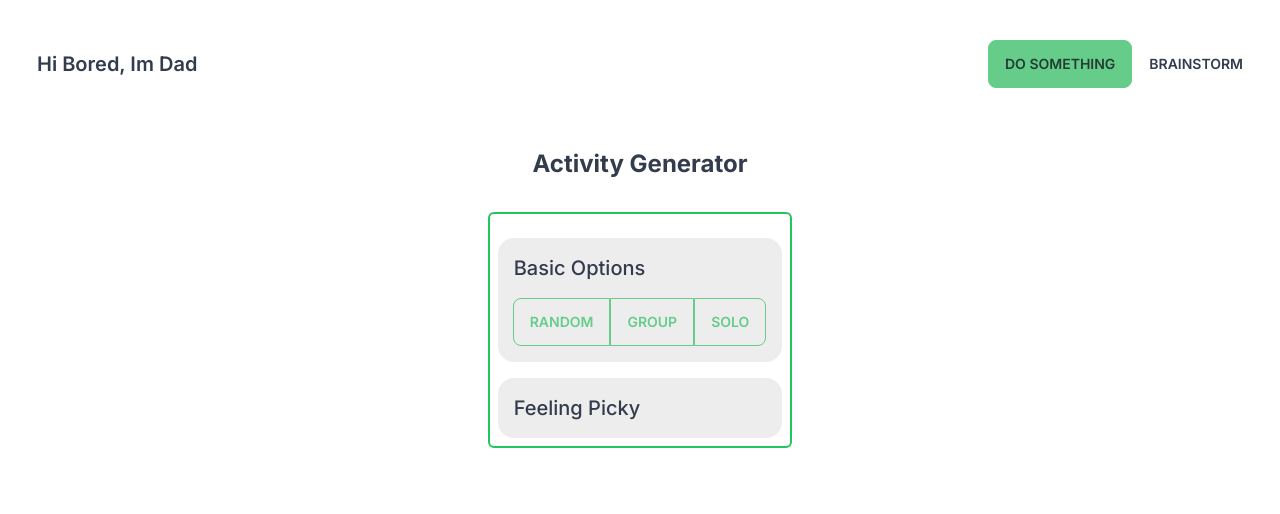
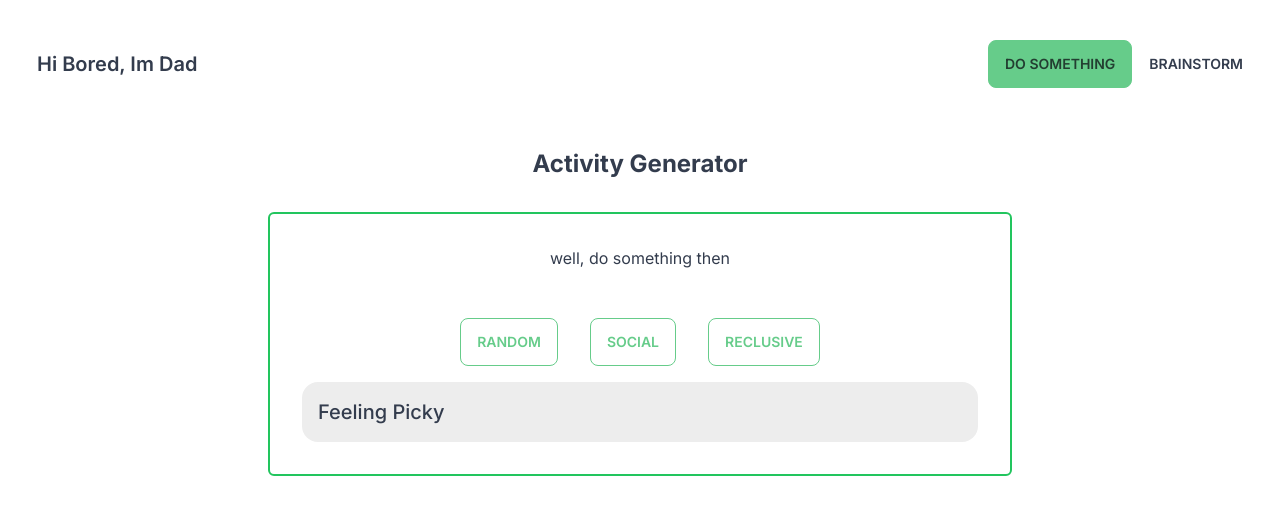
Before and after one commit to KeturahDev/im-bored, a Next.js app: page /do-something in a window 1280 px wide. Shown: the top 514 px of the page. Built offline with nearby package versions, Linux system fonts and the light colour scheme.

Commit message:
bring in activity data

```diff
--- a/app/components/ActivityGenerator.tsx
+++ b/app/components/ActivityGenerator.tsx
@@ -1,13 +1,24 @@
 'use client'
 import React, { useState } from 'react'
 
+type Type = 'charity'|  'cooking' | 'music' | 'diy' | 'education' | 'social' | 'busywork' | 'recreational' | 'relaxation';
+
+type Accessibility = 'Few to no challenges' | 'Minor challenges' | 'Major challenges';
+
+type Duration = 'minutes' | 'hours' | 'days' | 'weeks';
+
 interface Activity {
   activity: string;
+  type: Type;
+  participants: number;
+  price: number;
+  accessibility?: Accessibility;
+  duration?: Duration;
 }
 type Details = "solo" | "group"
 
 const ActivityGenerator = () => {
-  const [activity, setActivity] = useState<Activity>({activity: ""});
+  const [activity, setActivity] = useState<Activity | undefined>();
 
   const getActivity = async (details?: Details) => {
     let participants;
@@ -29,25 +40,33 @@ const ActivityGenerator = () => {
     }
   }
 
-  console.log(activity)
   return (
-    <div className='border-black mt-8 p-2 gap-4 flex flex-col items-center border-2 border-green-500 rounded-md'>
-      <div>{activity.activity}</div>
-      <div className="collapse bg-base-200">
-        <input type="radio" name="my-accordion-1" checked={activity.activity === "" ? true : undefined}/>
-        <div className="collapse-title text-xl font-medium">
-          Basic Options
+    <div className={"w-3/5 border-black mt-8 p-8 gap-4 flex flex-col items-center border-2 border-green-500 rounded-md"}>
+      {
+        activity ?
+        <div className="card w-96 bg-base-100 shadow-xl">
+          <div className="card-body">
+            <h2 className="card-title h-14 min-h-full">{activity.activity}</h2>
+            <div className='grid grid-cols-2 gap-2 h-14 min-h-full'>
+              <div className=''>type: {activity.type}</div>
+              <div className=''>price: {activity.price}</div>
+              {activity.duration ? <div className=''>duration: {activity.duration}</div> : null}
+              {activity.accessibility ? <div className=''>accessibility: {activity.accessibility}</div> : null}
+            </div>
+            <div className="card-actions justify-end">
+              <button className="btn btn-primary">Save</button>
+            </div>
+          </div>
         </div>
-        <div className="collapse-content">
-        <div className='btn-group' >
+        : <p>well, do something then</p>
+      }
+      <div className="mt-8 gap-8 flex justify-center">
         <button onClick={() => getActivity()} className='btn btn-outline btn-primary'>Random</button>
-        <button onClick={() => getActivity("group")} className='btn btn-outline btn-primary'>Group</button>
-        <button onClick={() => getActivity("solo")} className='btn btn-outline btn-primary'>Solo</button>
-      </div>
-        </div>
+        <button onClick={() => getActivity("group")} className='btn btn-outline btn-primary'>Social</button>
+        <button onClick={() => getActivity("solo")} className='btn btn-outline btn-primary'>Reclusive</button>
       </div>
       <div className="collapse bg-base-200">
-        <input type="radio" name="my-accordion-1" />
+      <input type="checkbox" />
         <div className="collapse-title text-xl font-medium">
           Feeling Picky
         </div>
```
